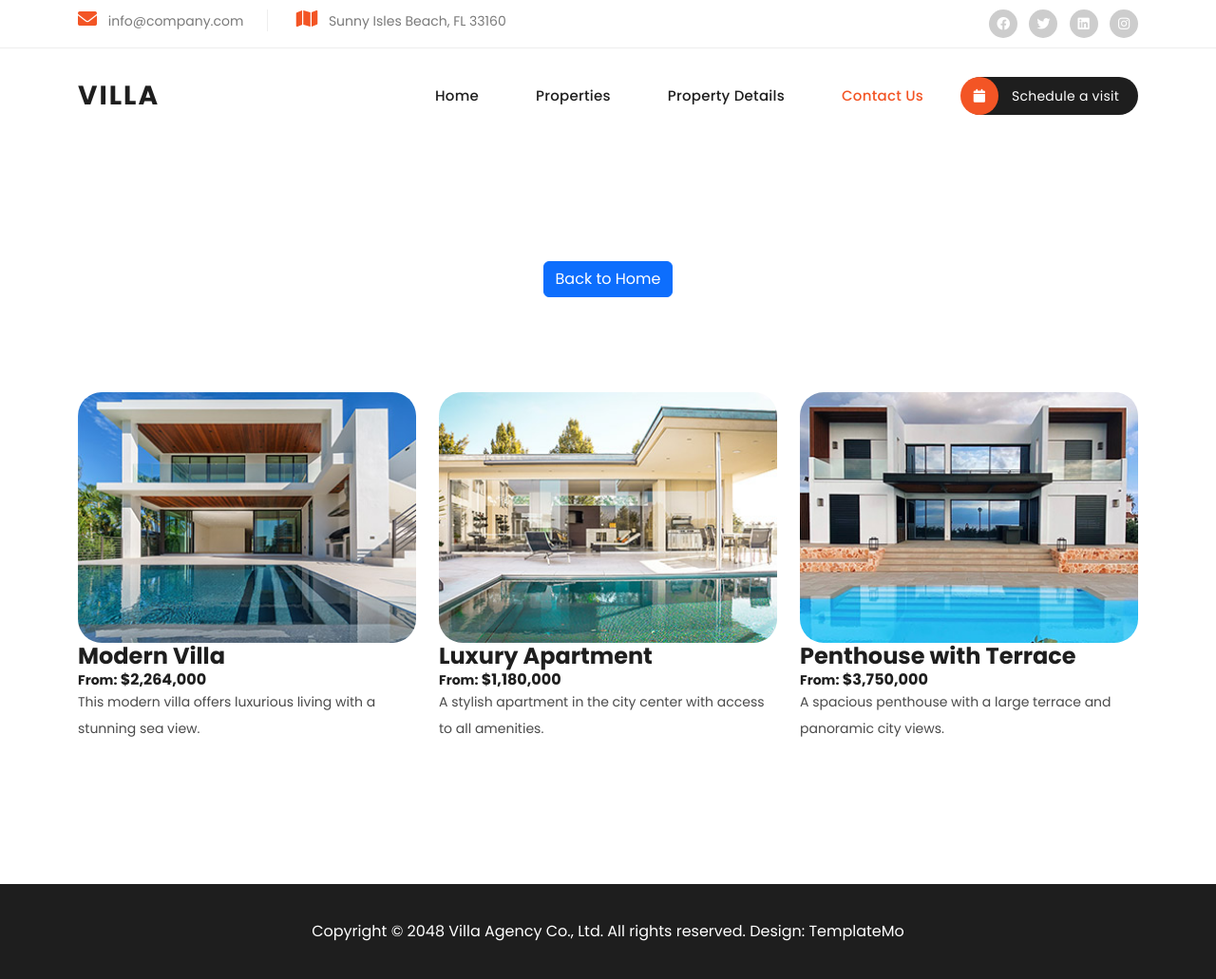
After one commit to MatejHerich/projekt, a PHP site: page /thankyou.php in a window 1280 px wide. The commit adds this page. Shown: the whole page at 95% size. Run offline with PHP 8.4, Linux system fonts and the light colour scheme.

Commit message:
Získavanie dát z formuláru

```diff
--- a/contact.php
+++ b/contact.php
@@ -40,7 +40,7 @@ include("assets/header/header.php");
           </div>
         </div>
         <div class="col-lg-6">
-          <form id="contact-form" action="" method="post">
+          <form id="contact-form" action="thankyou.php" method="post">
             <div class="row">
               <div class="col-lg-12">
                 <fieldset>
--- a/index.php
+++ b/index.php
@@ -431,7 +431,7 @@ include("assets/header/header.php");
           </div>
         </div>
         <div class="col-lg-5">
-          <form id="contact-form" action="" method="post">
+          <form id="contact-form" action="thankyou.php" method="POST">
             <div class="row">
               <div class="col-lg-12">
                 <fieldset>
--- /dev/null
+++ b/thankyou.php
@@ -0,0 +1,63 @@
+<?php
+include("assets/header/header.php");
+?>
+
+<section class="thank-you-section" style="text-align: center; padding: 100px 20px;">
+    <div class="container">
+        <?php
+        if ($_SERVER["REQUEST_METHOD"] == "POST") {
+            $contact_name = $_POST["name"];
+            if (empty($contact_name)) {
+                echo "<h2>Thank you for filling out the form.</h2>";
+            } else {
+                echo "<h2>Thank you, $contact_name, for filling out the form.</h2>";
+            }
+        }
+        ?>
+        <br>
+        <a href="index.php" class="btn btn-primary">Back to Home</a>
+    </div>
+</section>
+
+<section class="featured-properties">
+    <div class="container">
+        <div class="row">
+            <div class="col-lg-4">
+                <div class="property-item">
+                    <a href="property-details.php"><img src="assets/images/property-01.jpg" alt="Property 1" style = "border-radius: 25px"></a>
+                    <div class="down-content">
+                        <h4>Modern Villa</h4>
+                        <h6><small>From:</small> $2,264,000</h6>
+                        <p>This modern villa offers luxurious living with a stunning sea view.</p>
+                    </div>
+                </div>
+            </div>
+            <div class="col-lg-4">
+                <div class="property-item">
+                    <a href="property-details.php"><img src="assets/images/property-02.jpg" alt="Property 2" style = "border-radius: 25px"></a>
+                    <div class="down-content">
+                        <h4>Luxury Apartment</h4>
+                        <h6><small>From:</small> $1,180,000</h6>
+                        <p>A stylish apartment in the city center with access to all amenities.</p>
+                    </div>
+                </div>
+            </div>
+            <div class="col-lg-4">
+                <div class="property-item">
+                    <a href="property-details.php"><img src="assets/images/property-03.jpg" alt="Property 3" style = "border-radius: 25px;"></a>
+                    <div class="down-content">
+                        <h4>Penthouse with Terrace</h4>
+                        <h6><small>From:</small> $3,750,000</h6>
+                        <p>A spacious penthouse with a large terrace and panoramic city views.</p>
+                    </div>
+                </div>
+            </div>
+        </div>
+    </div>
+</section>
+
+<?php
+include("assets/footer/footer.php");
+?>
+
+</html>
```
